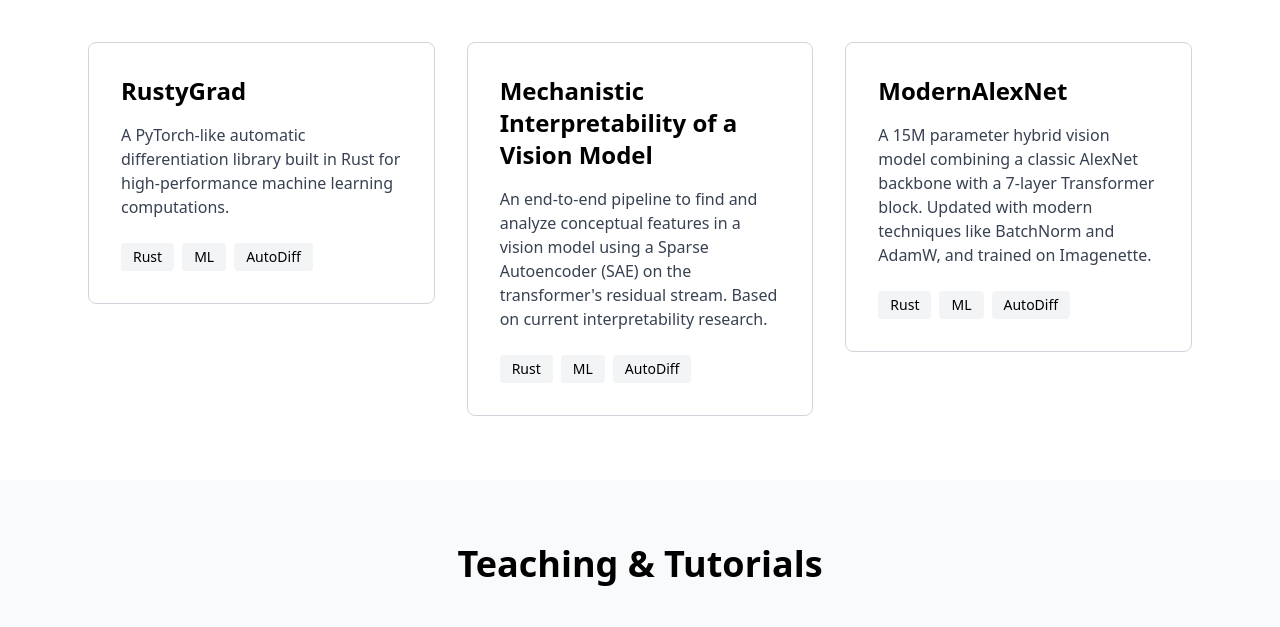
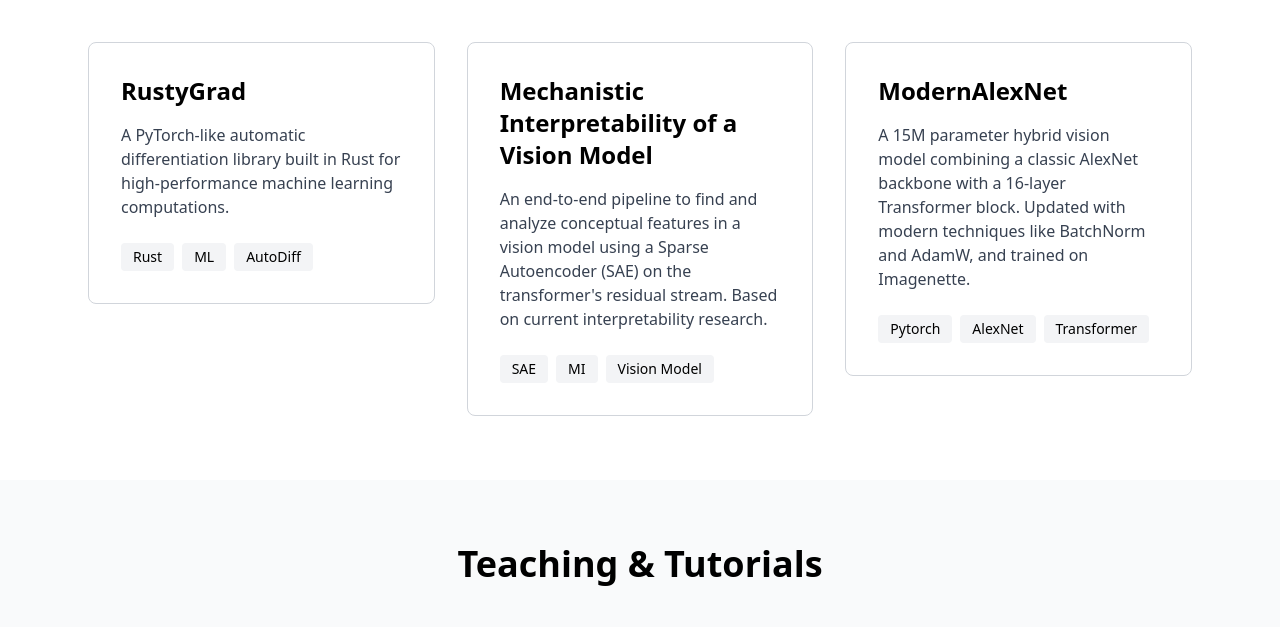
Before and after one commit to Ram-Kmar/Portfolio, a website: page index.html in a window 1280 px wide. Shown: the part 1360-1987 px from the top of the page. Drawn offline with nearby package versions, Linux system fonts and the light colour scheme.

Commit message:
small changes

```diff
--- a/index.html
+++ b/index.html
@@ -141,9 +141,9 @@
                         <h3 class="text-2xl font-bold mb-4">Mechanistic Interpretability of a Vision Model</h3>
                         <p class="text-gray-700 mb-6">An end-to-end pipeline to find and analyze conceptual features in a vision model using a Sparse Autoencoder (SAE) on the transformer's residual stream. Based on current interpretability research.</p>
                         <div class="flex gap-2 flex-wrap">
-                            <span class="px-3 py-1 bg-gray-100 rounded text-sm">Rust</span>
-                            <span class="px-3 py-1 bg-gray-100 rounded text-sm">ML</span>
-                            <span class="px-3 py-1 bg-gray-100 rounded text-sm">AutoDiff</span>
+                            <span class="px-3 py-1 bg-gray-100 rounded text-sm">SAE</span>
+                            <span class="px-3 py-1 bg-gray-100 rounded text-sm">MI</span>
+                            <span class="px-3 py-1 bg-gray-100 rounded text-sm">Vision Model</span>
                         </div>
                     </div>
                 </a>
@@ -151,11 +151,11 @@
                  <a href="https://github.com/Ram-Kmar/ModernAlexNet" class="block">
                     <div class="border border-gray-300 rounded-lg p-8 hover:border-gray-900">
                         <h3 class="text-2xl font-bold mb-4">ModernAlexNet</h3>
-                        <p class="text-gray-700 mb-6">A 15M parameter hybrid vision model combining a classic AlexNet backbone with a 7-layer Transformer block. Updated with modern techniques like BatchNorm and AdamW, and trained on Imagenette.</p>
+                        <p class="text-gray-700 mb-6">A 15M parameter hybrid vision model combining a classic AlexNet backbone with a 16-layer Transformer block. Updated with modern techniques like BatchNorm and AdamW, and trained on Imagenette.</p>
                         <div class="flex gap-2 flex-wrap">
-                            <span class="px-3 py-1 bg-gray-100 rounded text-sm">Rust</span>
-                            <span class="px-3 py-1 bg-gray-100 rounded text-sm">ML</span>
-                            <span class="px-3 py-1 bg-gray-100 rounded text-sm">AutoDiff</span>
+                            <span class="px-3 py-1 bg-gray-100 rounded text-sm">Pytorch</span>
+                            <span class="px-3 py-1 bg-gray-100 rounded text-sm">AlexNet</span>
+                            <span class="px-3 py-1 bg-gray-100 rounded text-sm">Transformer</span>
                         </div>
                     </div>
                 </a>
```
